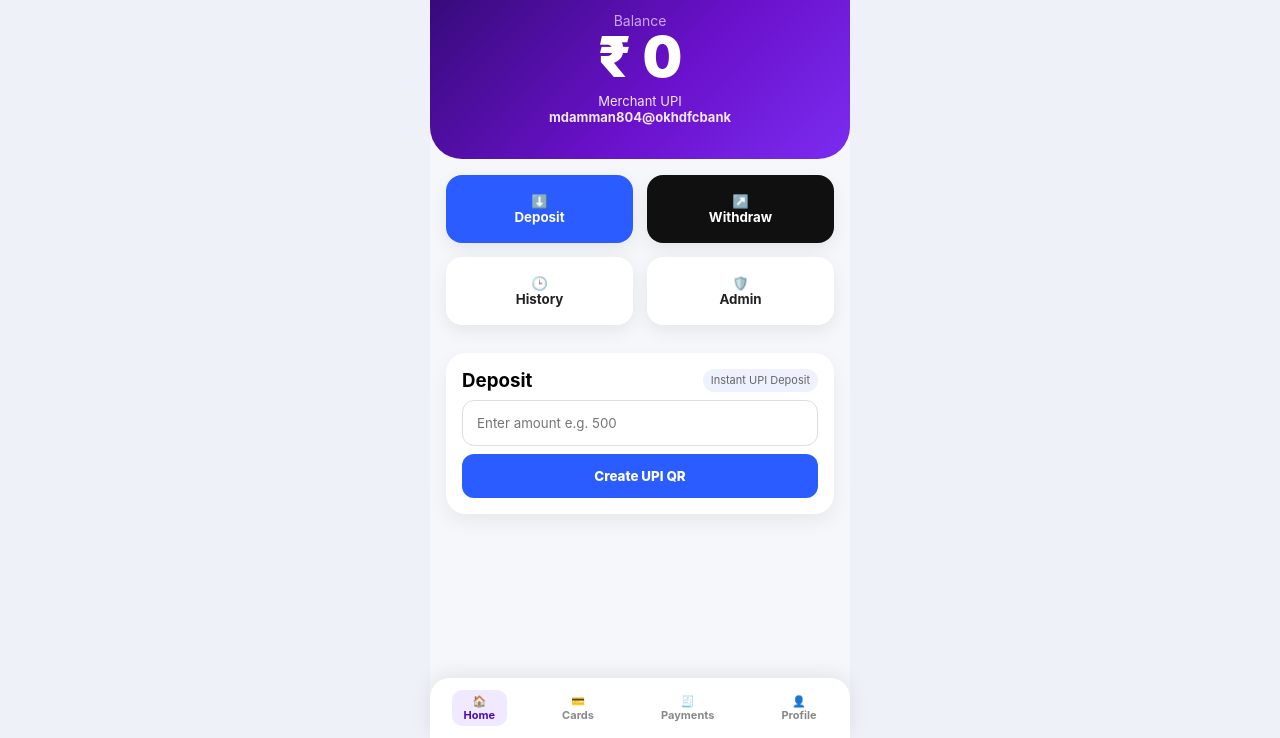
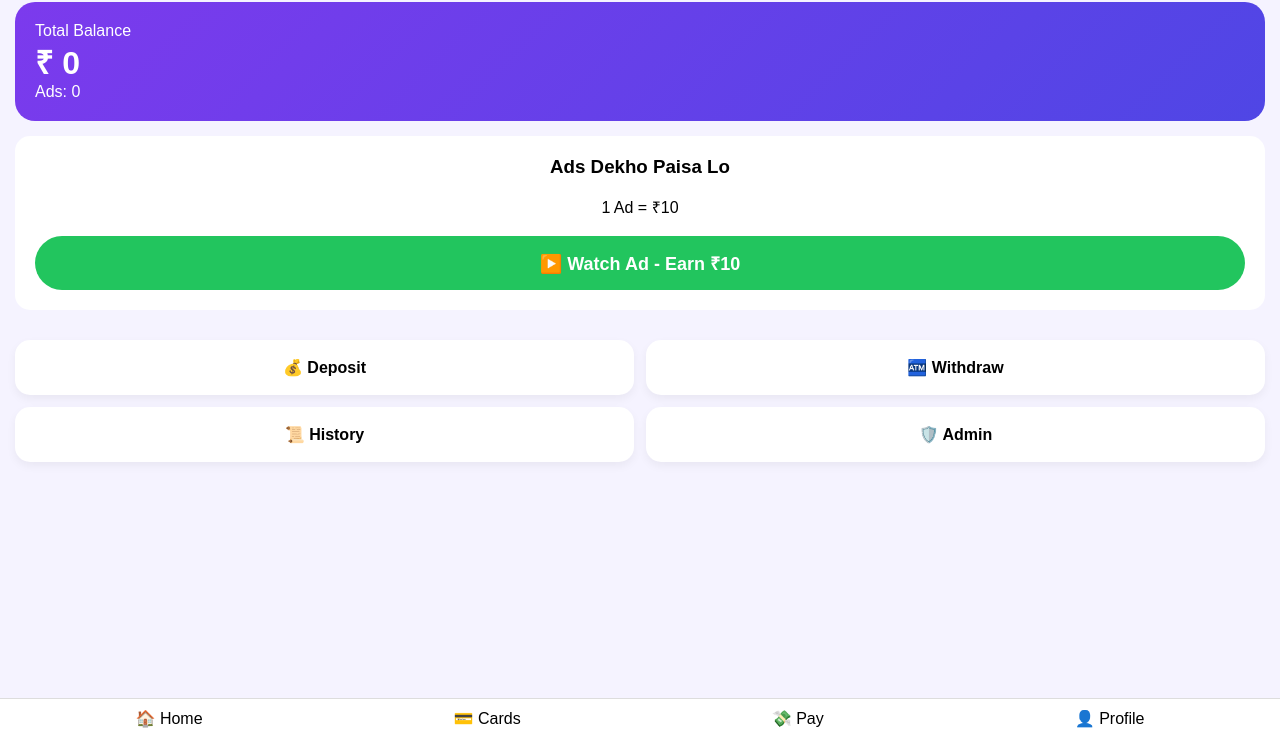
Before and after one commit to mdamman804-dotcom/MB-Pay, a plain HTML site: page index.html in a window 1280 px wide. Shown: the part 62-800 px from the top of the page. Drawn offline with Linux system fonts and the light colour scheme.

Commit message:
Update index.html

```diff
--- a/index.html
+++ b/index.html
@@ -1,106 +1,49 @@
 <!DOCTYPE html>
-<html lang="en">
-<head>
-<meta charset="UTF-8"><meta name="viewport" content="width=device-width, initial-scale=1.0">
-<title>MB-Pay</title>
+<html><head><meta charset="UTF-8"><meta name="viewport" content="width=device-width, initial-scale=1.0">
+<title>MB-Pay Premium</title>
 <style>
-*{margin:0;padding:0;box-sizing:border-box;font-family:Inter,system-ui}
-body{background:#eef1f7;display:flex;justify-content:center}
-.phone{width:100%;max-width:420px;background:#f6f7fb;min-height:100vh;position:relative;padding-bottom:85px}
-.top{background:linear-gradient(135deg,#2d0a6b,#6a11cb 60%,#7b2cf0);border-radius:0 0 32px 32px;padding:22px 20px 34px;color:#fff}
-.top-head{display:flex;justify-content:space-between;align-items:center}
-.logo{font-weight:800;font-size:22px;display:flex;align-items:center;gap:8px}
-.logo span{background:#fff;color:#4a0db7;border-radius:8px;padding:4px 6px}
-.balance-box{text-align:center;margin-top:18px}
-.bal-label{color:#c9a7ff;font-size:14px}.bal{font-size:56px;font-weight:900;line-height:1}
-.mupi{font-size:13px;margin-top:8px;opacity:.9}
-.grid{display:grid;grid-template-columns:1fr 1fr;gap:14px;padding:16px}
-.btn-card{border-radius:16px;padding:18px;text-align:center;font-weight:700;border:none;cursor:pointer;box-shadow:0 6px 18px rgba(0,0,0,.07)}
-.dep{background:#2b5cff;color:#fff}.with{background:#101010;color:#fff}
-.his,.adm{background:#fff;color:#222}
-.card{background:#fff;border-radius:20px;margin:12px 16px;padding:16px;box-shadow:0 8px 20px rgba(0,0,0,.06)}
-.input{width:100%;padding:14px;border-radius:12px;border:1px solid #ddd;margin:8px 0}
-.pbtn{width:100%;padding:14px;border-radius:12px;border:none;font-weight:800;background:#2b5cff;color:#fff;cursor:pointer}
-.qr{width:140px;height:140px;margin:12px auto;display:block}
-.hidden{display:none}
-.bottom-nav{position:fixed;bottom:0;left:50%;transform:translateX(-50%);width:100%;max-width:420px;background:#fff;border-radius:20px 20px 0 0;display:flex;justify-content:space-around;padding:12px 0;box-shadow:0 -4px 20px rgba(0,0,0,.08);z-index:99}
-.bottom-nav div{font-size:11px;font-weight:700;text-align:center;color:#888;cursor:pointer;padding:4px 12px;border-radius:10px}
-.bottom-nav div.active{color:#4a0db7;background:#f0e9ff}
-.small{font-size:11px;color:#666}
-</style>
-</head>
+*{margin:0;padding:0;box-sizing:border-box;font-family:sans-serif}
+body{background:#f5f3ff}
+.header{background:#5b21b6;color:#fff;padding:15px;display:flex;justify-content:space-between}
+.bal-card{background:linear-gradient(135deg,#7c3aed,#4f46e5);color:#fff;margin:15px;padding:20px;border-radius:20px}
+.bal-card h1{font-size:32px}
+.grid{display:grid;grid-template-columns:1fr 1fr;gap:12px;padding:15px}
+.btn{background:#fff;padding:18px;border-radius:15px;text-align:center;box-shadow:0 4px 10px rgba(0,0,0,.05);cursor:pointer;font-weight:700}
+.task-box{background:#fff;margin:15px;padding:20px;border-radius:15px;text-align:center}
+.watch-btn{background:#22c55e;color:#fff;padding:15px;border:none;border-radius:50px;font-size:18px;font-weight:800;width:100%;cursor:pointer}
+.nav{position:fixed;bottom:0;left:0;right:0;background:#fff;display:flex;justify-content:space-around;padding:10px;border-top:1px solid #ddd}
+.page{display:none;padding-bottom:80px}.active{display:block}
+input{width:100%;padding:12px;margin:8px 0;border-radius:10px;border:1px solid #ccc}
+</style></head>
 <body>
-<div class="phone">
-  <div class="top">
-    <div class="top-head"><div class="logo"><span>₿</span> MB-Pay</div><div style="display:flex;gap:12px"><span onclick="openNotification()" style="cursor:pointer">🔔</span><span onclick="openProfile()" style="cursor:pointer">👤</span></div></div>
-    <div class="balance-box">
-      <div class="bal-label">Balance</div>
-      <div class="bal">₹ <span id="bal">0</span></div>
-      <div class="mupi">Merchant UPI<br><b>mdamman804@okhdfcbank</b></div>
-    </div>
-  </div>
+<div class="header"><b>MB-Pay Premium</b><div><span onclick="openPage('notif')">🔔</span> <span onclick="openPage('profile')">👤</span></div></div>
 
-  <div class="grid" id="homeGrid">
-    <button class="btn-card dep" onclick="openDeposit()">⬇️<br>Deposit</button>
-    <button class="btn-card with" onclick="openWithdraw()">↗️<br>Withdraw</button>
-    <button class="btn-card his" onclick="openHistory()">🕒<br>History</button>
-    <button class="btn-card adm" onclick="openAdmin()">🛡️<br>Admin</button>
-  </div>
-
-  <div id="depositBox" class="card">
-    <div style="display:flex;justify-content:space-between"><h3>Deposit</h3><span class="small" style="background:#eef2ff;padding:4px 8px;border-radius:20px">Instant UPI Deposit</span></div>
-    <input id="depAmt" class="input" type="number" placeholder="Enter amount e.g. 500">
-    <button class="pbtn" onclick="doDeposit()">Create UPI QR</button>
-    <div id="depArea" class="hidden" style="text-align:center">
-      <img id="qrImg" class="qr">
-      <p class="small">Scan to deposit to MB-Pay wallet<br><b>mdamman804@okhdfcbank</b></p>
-      <a id="upiLink" class="pbtn" style="display:block;text-decoration:none;margin-top:10px" target="_blank">Pay via UPI App</a>
-      <button class="pbtn" style="margin-top:8px;background:#111" onclick="confirmDeposit()">I Have Paid</button>
-    </div>
-  </div>
-
-  <div id="withdrawBox" class="card hidden"><h3>Withdraw</h3><input id="withAmt" class="input" type="number" placeholder="Min ₹100"><input id="withUpi" class="input" placeholder="Your UPI ID"><button class="pbtn" style="background:#111" onclick="doWithdraw()">Request Withdraw</button></div>
-  <div id="historyBox" class="card hidden"><h3>History</h3><div id="histList" class="small" style="margin-top:10px"></div></div>
-  <div id="adminBox" class="card hidden" style="background:#111;color:#fff"><h3>Admin Panel</h3><p class="small" style="color:#aaa">Pass: amman123</p><input id="adminPass" class="input" type="password" placeholder="Password"><button class="pbtn" onclick="checkAdmin()">Open</button><div id="adminData" class="hidden" style="margin-top:12px"></div></div>
-
-  <!-- NEW PAGES FOR BOTTOM NAV -->
-  <div id="cardsBox" class="card hidden"><h3>💳 My Cards</h3><div style="background:linear-gradient(135deg,#2d0a6b,#6a11cb);border-radius:16px;padding:20px;color:#fff;margin-top:12px"><p>MB-Pay Virtual Card</p><h2 style="margin:10px 0">4242 4242 4242 4242</h2><p class="small" style="color:#ddd">Balance: ₹ <span class="balTxt">0</span></p></div><p class="small" style="margin-top:10px">Use this card for online payments. Real card coming soon.</p></div>
-
-  <div id="paymentsBox" class="card hidden"><h3>🧾 Payments</h3><div style="margin-top:12px"><button class="pbtn" style="margin-bottom:8px;background:#fff;color:#222;border:1px solid #ddd" onclick="openDeposit()">📲 Mobile Recharge</button><button class="pbtn" style="margin-bottom:8px;background:#fff;color:#222;border:1px solid #ddd" onclick="openDeposit()">💡 Bill Payment</button><button class="pbtn" style="background:#fff;color:#222;border:1px solid #ddd" onclick="openDeposit()">📺 DTH Recharge</button></div></div>
-
-  <div id="profileBox" class="card hidden"><h3>👤 Profile</h3><div style="margin-top:12px"><p><b>Name:</b> MB-Pay User</p><p><b>Merchant UPI:</b> mdamman804@okhdfcbank</p><p><b>Balance:</b> ₹ <span class="balTxt">0</span></p><p class="small" style="margin-top:12px">Support: mdamman804@okhdfcbank pe contact karo</p><button class="pbtn" style="margin-top:12px;background:#111" onclick="localStorage.clear();location.reload()">Logout / Clear Data</button></div></div>
-
-  <div id="notifBox" class="card hidden"><h3>🔔 Notifications</h3><p class="small" style="margin-top:10px">✅ Welcome to MB-Pay!<br>✅ Deposit is Instant<br>✅ Withdraw in 1 hour</p></div>
-
-  <div class="bottom-nav">
-    <div id="navHome" class="active" onclick="goHome()">🏠<br>Home</div>
-    <div id="navCards" onclick="goCards()">💳<br>Cards</div>
-    <div id="navPayments" onclick="goPayments()">🧾<br>Payments</div>
-    <div id="navProfile" onclick="openProfile()">👤<br>Profile</div>
-  </div>
+<div id="home" class="page active">
+<div class="bal-card"><p>Total Balance</p><h1>₹ <span id="balance">0</span></h1><p>Ads: <span id="count">0</span></p></div>
+<div class="task-box"><h3>Ads Dekho Paisa Lo</h3><br><p>1 Ad = ₹10</p><br><button class="watch-btn" onclick="watchAd()">▶️ Watch Ad - Earn ₹10</button><p id="msg"></p></div>
+<div class="grid"><div class="btn" onclick="openPage('deposit')">💰 Deposit</div><div class="btn" onclick="openPage('withdraw')">🏧 Withdraw</div><div class="btn" onclick="openPage('history')">📜 History</div><div class="btn" onclick="adminLogin()">🛡️ Admin</div></div>
 </div>
 
+<div id="deposit" class="page"><div style="padding:15px"><h2>Deposit</h2><input id="depAmt" placeholder="Amount"><button class="watch-btn" onclick="doDeposit()">Deposit Now</button><div id="qrArea"></div><button onclick="openPage('home')">Back</button></div></div>
+<div id="withdraw" class="page"><div style="padding:15px"><h2>Withdraw</h2><input id="wAmt" placeholder="Min 100"><input id="wUpi" placeholder="UPI"><button class="watch-btn" style="background:#5b21b6" onclick="doWithdraw()">Withdraw</button><button onclick="openPage('home')">Back</button></div></div>
+<div id="history" class="page"><div style="padding:15px"><h2>History</h2><div id="histList"></div><button onclick="openPage('home')">Back</button></div></div>
+<div id="notif" class="page"><div style="padding:15px"><h2>Notification</h2><p>Roz 50 Ads dekh ke ₹500 kamao!</p><button onclick="openPage('home')">Back</button></div></div>
+<div id="profile" class="page"><div style="padding:15px"><h2>Profile</h2><p>UPI: mdamman804@okhdfcbank</p><button onclick="openPage('home')">Back</button></div></div>
+<div id="admin" class="page"><div style="padding:15px"><h2>Admin</h2><div id="adminData"></div><button onclick="openPage('home')">Back</button></div></div>
+
+<div class="nav"><div onclick="openPage('home')">🏠 Home</div><div onclick="openPage('deposit')">💳 Cards</div><div onclick="openPage('withdraw')">💸 Pay</div><div onclick="openPage('profile')">👤 Profile</div></div>
+
 <script>
-const AD_LINK="https://omg10.com/4/1173189"; const FIXED_UPI="mdamman804@okhdfcbank";
-let balance=parseInt(localStorage.getItem('mb_bal')||'0'); let history=JSON.parse(localStorage.getItem('mb_hist')||'[]');
-function updateBal(){document.getElementById('bal').innerText=balance;document.querySelectorAll('.balTxt').forEach(e=>e.innerText=balance)}
-updateBal();
-function hideAllPages(){document.querySelectorAll('.card').forEach(c=>c.classList.add('hidden'));document.getElementById('homeGrid').classList.add('hidden');document.querySelectorAll('.bottom-nav div').forEach(d=>d.classList.remove('active'))}
-function goHome(){hideAllPages();document.getElementById('homeGrid').classList.remove('hidden');document.getElementById('depositBox').classList.remove('hidden');document.getElementById('navHome').classList.add('active');window.scrollTo({top:0,behavior:'smooth'})}
-function goCards(){hideAllPages();document.getElementById('cardsBox').classList.remove('hidden');document.getElementById('navCards').classList.add('active')}
-function goPayments(){hideAllPages();document.getElementById('paymentsBox').classList.remove('hidden');document.getElementById('navPayments').classList.add('active')}
-function openProfile(){hideAllPages();document.getElementById('profileBox').classList.remove('hidden');document.getElementById('navProfile').classList.add('active')}
-function openNotification(){hideAllPages();document.getElementById('notifBox').classList.remove('hidden')}
-function openDeposit(){hideAllPages();document.getElementById('homeGrid').classList.remove('hidden');document.getElementById('depositBox').classList.remove('hidden');document.getElementById('navHome').classList.add('active')}
-function openWithdraw(){hideAllPages();document.getElementById('homeGrid').classList.remove('hidden');document.getElementById('withdrawBox').classList.remove('hidden');document.getElementById('navHome').classList.add('active')}
-function openHistory(){hideAllPages();document.getElementById('homeGrid').classList.remove('hidden');document.getElementById('historyBox').classList.remove('hidden');document.getElementById('navHome').classList.add('active');renderHist()}
-function openAdmin(){hideAllPages();document.getElementById('homeGrid').classList.remove('hidden');document.getElementById('adminBox').classList.remove('hidden');document.getElementById('navHome').classList.add('active')}
-function doDeposit(){let amt=document.getElementById('depAmt').value;if(!amt||amt<1)return alert('Amount dalo');window.open(AD_LINK,'_blank');let upiUrl=`upi://pay?pa=${FIXED_UPI}&pn=MB-Pay&am=${amt}&cu=INR`;document.getElementById('upiLink').href=upiUrl;document.getElementById('qrImg').src=`https://api.qrserver.com/v1/create-qr-code/?size=200x200&data=${encodeURIComponent(upiUrl)}`;document.getElementById('depArea').classList.remove('hidden');window._pendingAmt=amt}
-function confirmDeposit(){let amt=parseInt(window._pendingAmt||0);balance+=amt;localStorage.setItem('mb_bal',balance);updateBal();history.unshift({type:'Deposit',amt:amt,time:new Date().toLocaleString(),status:'Success'});localStorage.setItem('mb_hist',JSON.stringify(history));alert('Deposit ₹'+amt+' Added');document.getElementById('depArea').classList.add('hidden')}
-function doWithdraw(){window.open(AD_LINK,'_blank');let amt=parseInt(document.getElementById('withAmt').value);let upi=document.getElementById('withUpi').value;if(!amt||!upi)return alert('Amount+UPI dalo');if(amt<100)return alert('Min ₹100');if(amt>balance)return alert('Balance kam');balance-=amt;localStorage.setItem('mb_bal',balance);updateBal();history.unshift({type:'Withdraw to '+upi,amt:amt,upi:upi,time:new Date().toLocaleString(),status:'Pending'});localStorage.setItem('mb_hist',JSON.stringify(history));alert('Withdraw Request Sent')}
-function renderHist(){document.getElementById('histList').innerHTML=history.length?history.map(h=>`<div style="padding:10px;border-bottom:1px solid #eee"><b>${h.type}</b> - ₹${h.amt}<br>${h.time} - ${h.status}</div>`).join(''):'No history'}
-function checkAdmin(){if(document.getElementById('adminPass').value!=='amman123')return alert('Wrong Pass');let box=document.getElementById('adminData');box.classList.remove('hidden');let pending=history.filter(h=>h.status==='Pending');box.innerHTML=pending.length?pending.map((h)=>`<div style="background:#222;padding:10px;border-radius:10px;margin-bottom:8px"><b>₹${h.amt}</b> to ${h.upi}<br><span class="small" style="color:#aaa">${h.time}</span><br><button onclick="markPaid('${h.time}')" style="margin-top:6px;padding:6px 10px;border-radius:6px;border:none;background:#25D366;color:#fff">Mark Paid</button></div>`).join(''):'No Pending'}
-function markPaid(t){let idx=history.findIndex(h=>h.time===t);if(idx>-1){history[idx].status='Paid';localStorage.setItem('mb_hist',JSON.stringify(history));alert('Paid: '+history[idx].upi);checkAdmin()}}
-</script>
-</body>
-</html>
+let AD_LINK="https://www.omg10.com/4/1173189"; let UPI="mdamman804@okhdfcbank";
+let bal=parseInt(localStorage.getItem('mb_bal')||0); let cnt=parseInt(localStorage.getItem('mb_cnt')||0);
+let hist=JSON.parse(localStorage.getItem('mb_hist')||"[]"); let wReq=JSON.parse(localStorage.getItem('mb_w')||"[]");
+document.getElementById('balance').innerText=bal; document.getElementById('count').innerText=cnt;
+function openPage(p){document.querySelectorAll('.page').forEach(x=>x.classList.remove('active'));document.getElementById(p).classList.add('active'); if(p=='history')renderHist(); if(p=='admin')renderAdmin();}
+function watchAd(){window.open(AD_LINK,'_blank'); setTimeout(()=>{bal+=10; cnt++; localStorage.setItem('mb_bal',bal); localStorage.setItem('mb_cnt',cnt); hist.push({t:'+ ₹10 Ad',time:new Date().toLocaleString()}); localStorage.setItem('mb_hist',JSON.stringify(hist)); document.getElementById('balance').innerText=bal; document.getElementById('count').innerText=cnt; document.getElementById('msg').innerText='₹10 Added!';},1500);}
+function doDeposit(){let amt=document.getElementById('depAmt').value; window.open(AD_LINK,'_blank'); document.getElementById('qrArea').innerHTML=`<br><p>Pay to ${UPI}</p><img src="https://api.qrserver.com/v1/create-qr-code/?size=200x200&data=upi://pay?pa=${UPI}&am=${amt}"><br><button class="watch-btn" onclick="confirmDep(${amt})">I Paid</button>`;}
+function confirmDep(amt){bal+=parseInt(amt); localStorage.setItem('mb_bal',bal); alert('Added'); location.reload();}
+function doWithdraw(){let amt=parseInt(document.getElementById('wAmt').value); let upi=document.getElementById('wUpi').value; if(amt>bal)return alert('Balance kam hai'); window.open(AD_LINK,'_blank'); bal-=amt; localStorage.setItem('mb_bal',bal); wReq.push({amt,upi,time:new Date().toLocaleString()}); localStorage.setItem('mb_w',JSON.stringify(wReq)); alert('Request Sent'); location.reload();}
+function renderHist(){let h='';hist.slice().reverse().forEach(x=>{h+=`<div style="background:#fff;padding:10px;margin:5px;border-radius:10px">${x.t}<br><small>${x.time}</small></div>`}); document.getElementById('histList').innerHTML=h||'No History';}
+function adminLogin(){let p=prompt('Pass?'); if(p=='amman123')openPage('admin');}
+function renderAdmin(){let h='';wReq.reverse().forEach(x=>{h+=`<div style="background:#fff;padding:10px;margin:5px">${x.amt} -> ${x.upi}<br>${x.time}</div>`}); document.getElementById('adminData').innerHTML=h;}
+</script></body></html>
```
